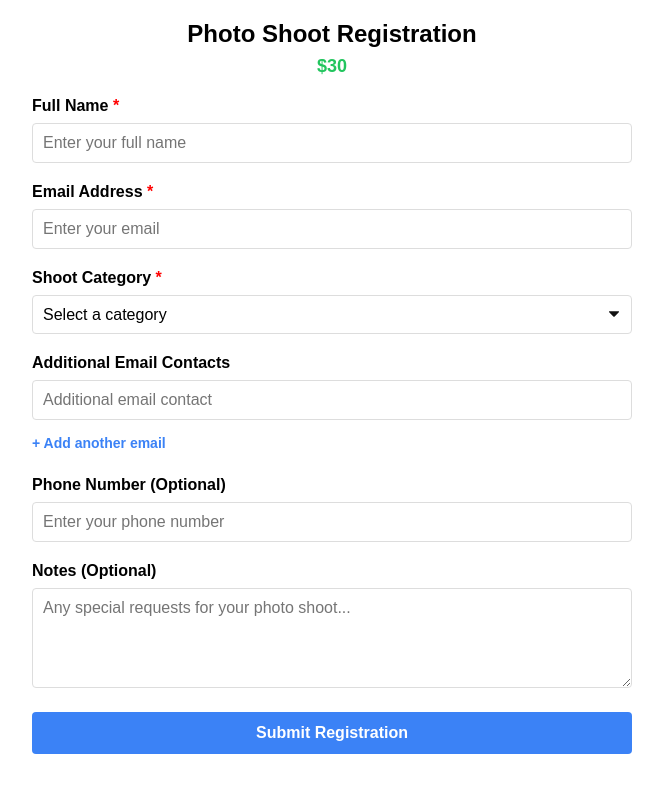
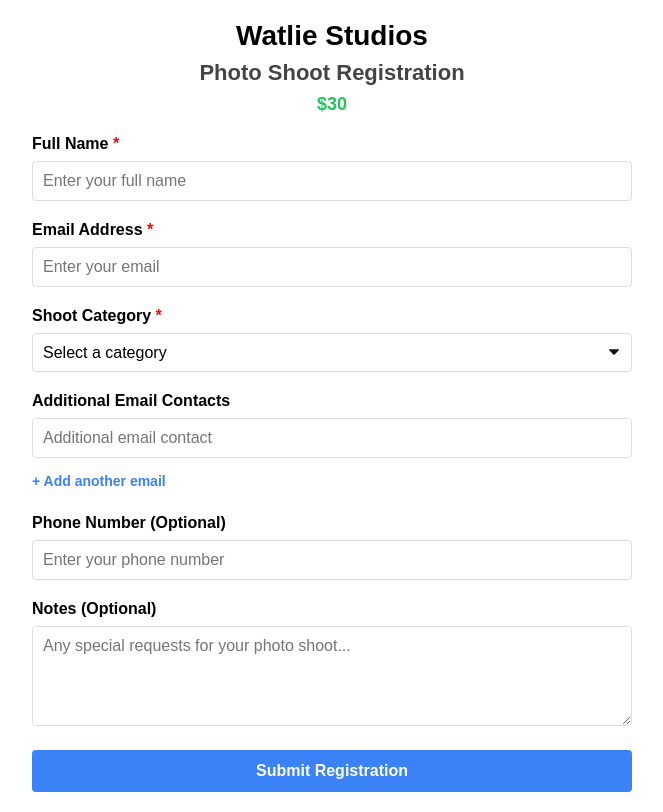
Before and after one commit to waltwissle/Photo-Shoot-Registration, a React (Create React App) app: page / in a window 1280 px wide. Shown: the whole page, without its empty margins (308-971 px from the left). Built offline with nearby package versions, Linux system fonts and the light colour scheme.

Commit message:
Header title updated to Watlie Studios

```diff
--- a/src/components/PhotoShootRegistrationForm.jsx
+++ b/src/components/PhotoShootRegistrationForm.jsx
@@ -27,14 +27,21 @@ const PhotoShootRegistrationForm = () => {
       textAlign: 'center',
       marginBottom: '20px'
     },
-    title: {
-      fontSize: '24px',
+    mainTitle: {
+      fontSize: '28px',
       fontWeight: 'bold',
       margin: '0 0 8px 0'
+    },
+    subTitle: {
+      fontSize: '22px',
+      fontWeight: 'bold',
+      margin: '0 0 8px 0',
+      color: '#444'
     },
     price: {
       fontSize: '18px',
       color: '#22c55e', // green color
+      marginTop: '5px',
       marginBottom: '20px',
       fontWeight: 'bold'
     },
@@ -337,7 +344,8 @@ const PhotoShootRegistrationForm = () => {
   return (
     <div style={styles.container}>
       <div style={styles.header}>
-        <h1 style={styles.title}>Photo Shoot Registration</h1>
+        <h1 style={styles.mainTitle}>Watlie Studios</h1>
+        <h2 style={styles.subTitle}>Photo Shoot Registration</h2>
         <div style={styles.price}>$30</div>
       </div>
 
```
